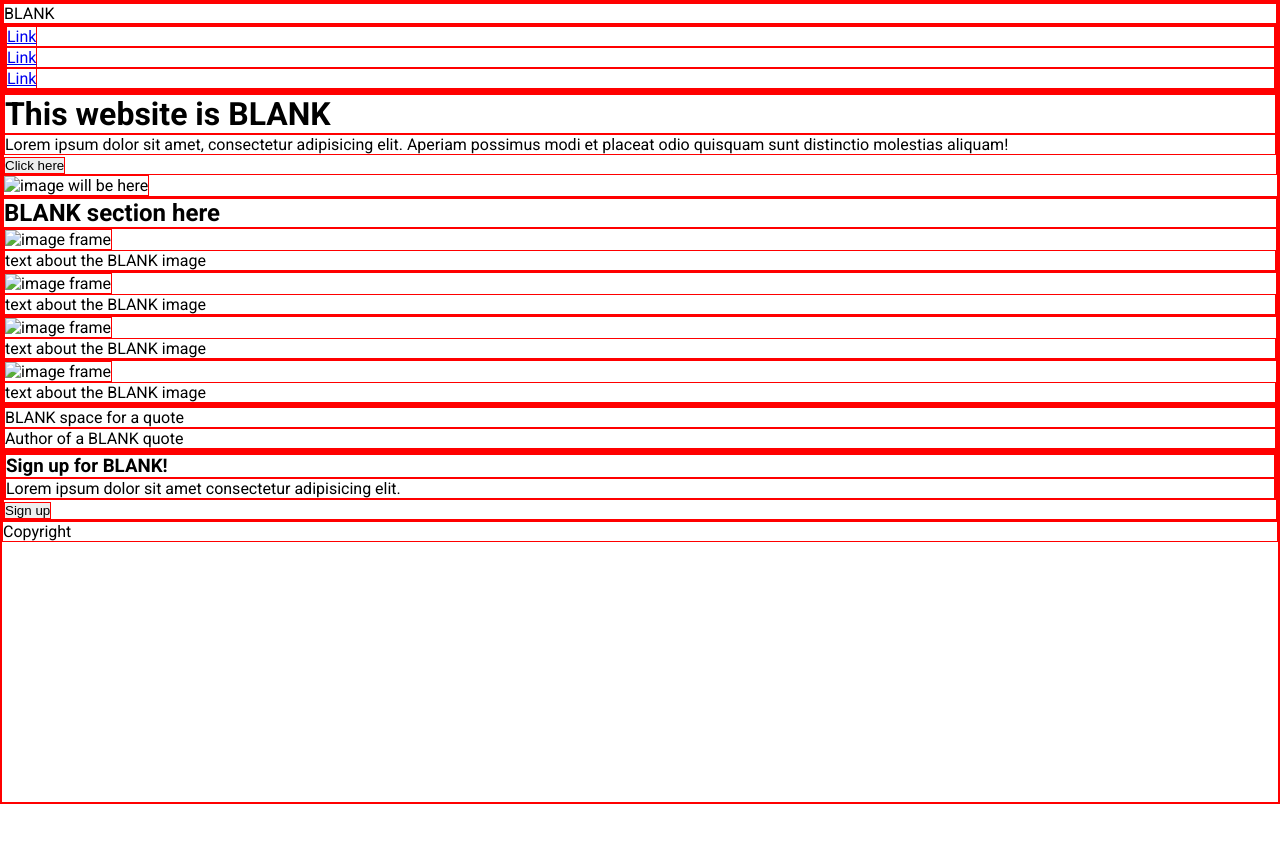
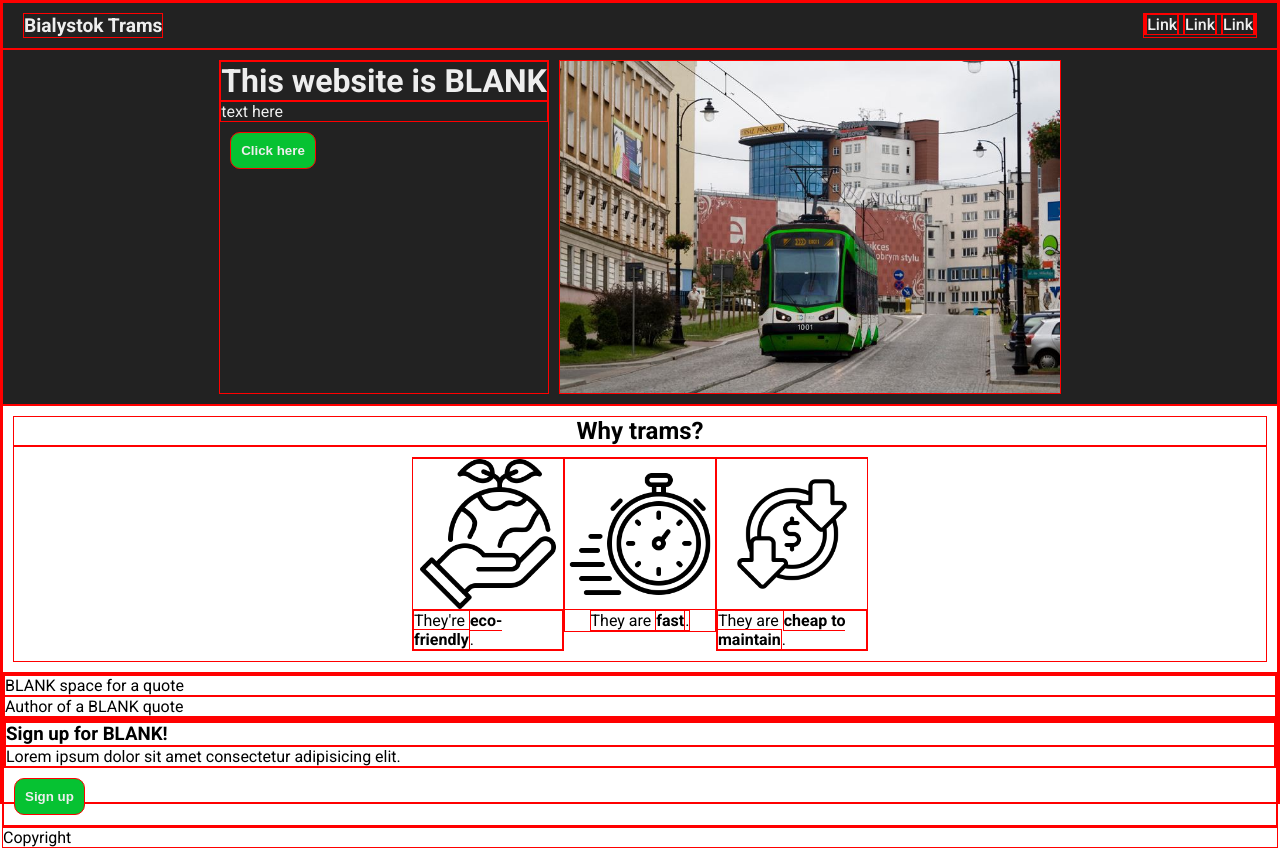
Before and after one commit to kubakalisciak/bialystok-trams, a plain HTML site: page index.html in a window 1280 px wide. Before the commit the page ends 804 px from the top, so only its background shows below. Drawn offline with Linux system fonts and the light colour scheme.

Commit message:
Style the first half of the website
Modify style.css and index.html to make the website look nice and add
content to it.

Add the folder img/ to better manage files of the project.

Modify README.md to add credit to the authors of the images.

```diff
--- a/index.html
+++ b/index.html
@@ -7,7 +7,7 @@
     </head>
     <body>
         <div class="header">
-            <div class="header-logo">BLANK</div>
+            <div class="header-hero">Bialystok Trams</div>
             <div class="header-links">
                 <ul>
                     <li><a href="#">Link</a></li>
@@ -20,29 +20,27 @@
         <div class="top">
             <div>
                 <h1>This website is BLANK</h1>
-                <p>Lorem ipsum dolor sit amet, consectetur adipisicing elit. Aperiam possimus modi et placeat odio quisquam sunt distinctio molestias aliquam!</p>
+                <p>text here</p>
                 <button>Click here</button>
             </div>
-            <img src="/" alt="image will be here">
+            <img src="img/tramwaj-bialystok.jpg" alt="a tram in bialystok" width="500px">
         </div>
 
         <div class="images">
-            <h2>BLANK section here</h2>
-            <div class="images-frame">
-                <img src="/" alt="image frame" class="framed-image">
-                <p>text about the BLANK image</p>
-            </div>
-            <div class="images-frame">
-                <img src="/" alt="image frame" class="framed-image">
-                <p>text about the BLANK image</p>
-            </div>
-            <div class="images-frame">
-                <img src="/" alt="image frame" class="framed-image">
-                <p>text about the BLANK image</p>
-            </div>
-            <div class="images-frame">
-                <img src="/" alt="image frame" class="framed-image">
-                <p>text about the BLANK image</p>
+            <h2>Why trams?</h2>
+            <div class="images-box">
+                <div class="image">
+                    <img src="img/eco-friendly.png" alt="eco-friendly icon">
+                    <p>They're <strong>eco-friendly</strong>.</p>
+                </div>
+                <div class="image">
+                    <img src="img/fast.png" alt="fast icon">
+                    <p>They are <strong>fast</strong>.</p>
+                </div>
+                <div class="image">
+                    <img src="img/cheap.png" alt="cheap icon">
+                    <p>They are <strong>cheap to maintain</strong>.</p>
+                </div>
             </div>
         </div>
 
--- a/style.css
+++ b/style.css
@@ -13,3 +13,74 @@ body {
 
     font-family: 'Roboto';
 }
+
+li {
+    display: inline;
+}
+
+.header {
+    display: flex;
+    justify-content: space-between;
+
+    background-color: #222;
+    color: #eee;
+    padding: 10px 20px;
+}
+.header-hero {
+    font-size: larger;
+    font-weight: bold;
+}
+
+a {
+    color: #eee;
+    font-weight: 500;
+    text-decoration: none;
+}
+
+.top {
+    display: flex;
+    padding: 10px;
+    gap: 10px;
+    justify-content: center;
+    background-color: #222;
+    color: #eee;
+}
+
+button {
+    background-color: #06c232;
+    border-radius: 10px;
+    padding: 10px;
+    margin: 10px;
+    color: #eee;
+    font-weight: 600;
+}
+
+.images {
+    display: flex;
+    flex-direction: column;
+    padding: 10px;
+}
+
+.images-box {
+    display: flex;
+    padding: 10px;
+    justify-content: center;
+    align-items: start;
+    flex-wrap: wrap;
+}
+
+.image {
+    display: flex;
+    flex-direction: column;
+    justify-content: center;
+    align-items: center;
+    width: 150px;
+    flex: none;
+}
+
+h2 {
+    text-align: center;
+}
+.image img {
+    width: 150px;
+}
```
Also changed, not shown: img/cheap.png (added), img/eco-friendly.png (added), img/fast.png (added), img/tramwaj-bialystok.jpg (added), 1 other file.
